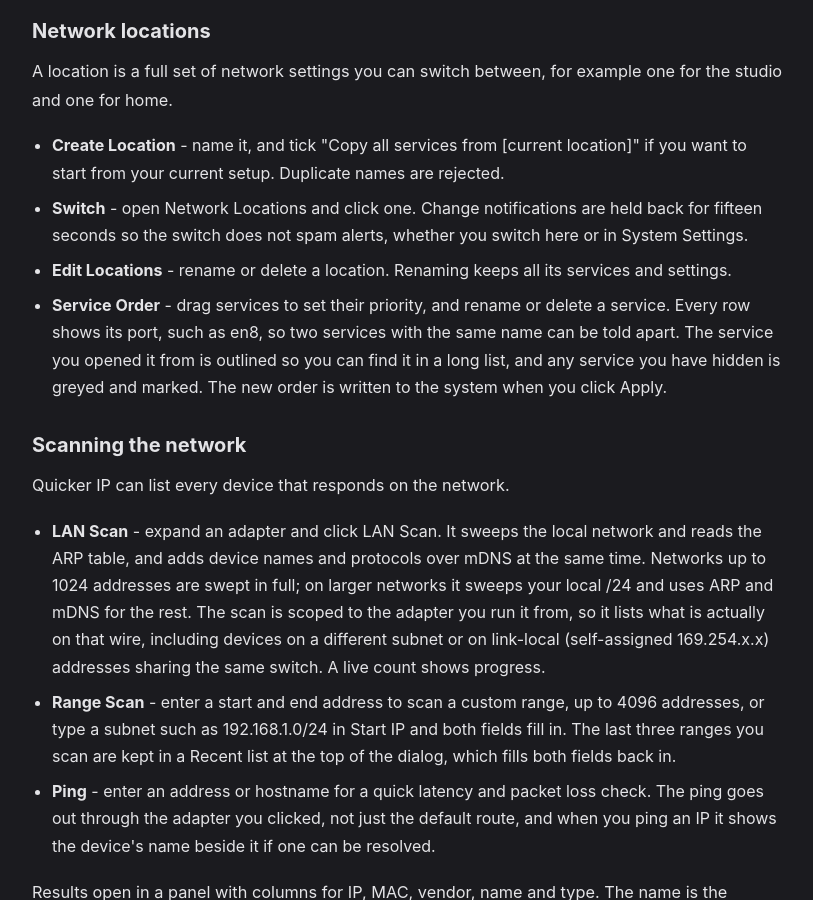
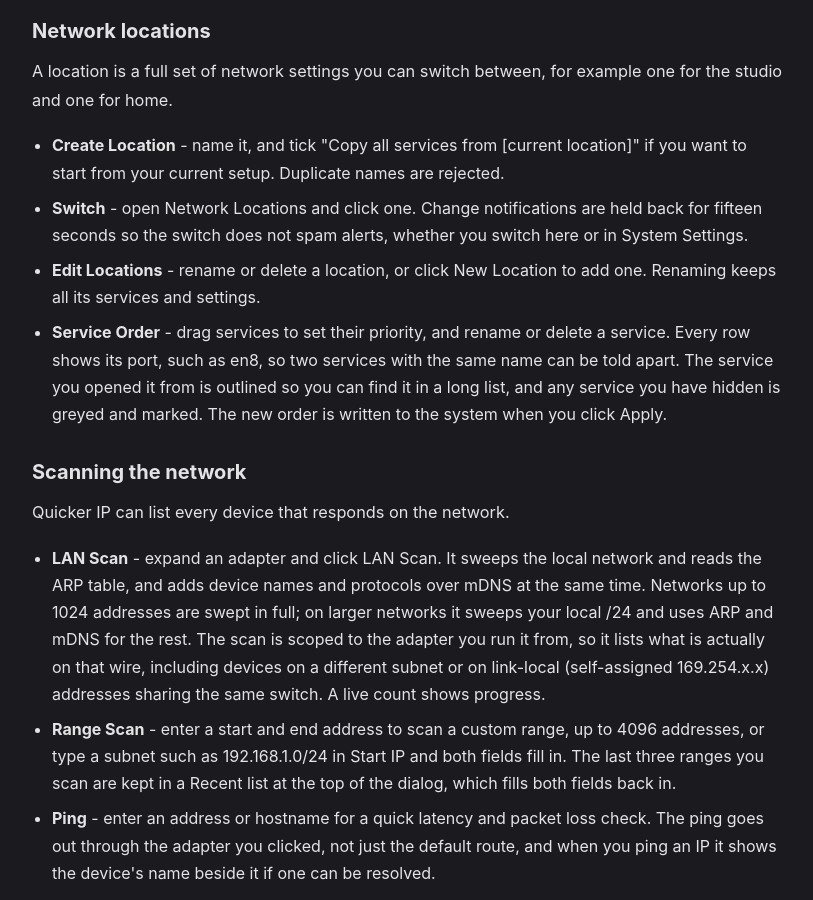
Before and after one commit to BSKapps/bskapps.github.io, a Jekyll site: the page articles/quicker-ip-guide/index.html, which Jekyll copies as it is, in a window 1280 px wide and 900 px high, scrolled down 3524 px. Shown: the whole window, without its empty margins (232-1045 px from the left). Built offline with Jekyll 4.4.1, drawn with Linux system fonts in a browser that asks for light colours.

Commit message:
QIP guide: Edit Locations gains a New Location button

```diff
--- a/articles/quicker-ip-guide/index.html
+++ b/articles/quicker-ip-guide/index.html
@@ -92,7 +92,7 @@
             <ul>
                 <li><strong>Create Location</strong> - name it, and tick "Copy all services from [current location]" if you want to start from your current setup. Duplicate names are rejected.</li>
                 <li><strong>Switch</strong> - open Network Locations and click one. Change notifications are held back for fifteen seconds so the switch does not spam alerts, whether you switch here or in System Settings.</li>
-                <li><strong>Edit Locations</strong> - rename or delete a location. Renaming keeps all its services and settings.</li>
+                <li><strong>Edit Locations</strong> - rename or delete a location, or click New Location to add one. Renaming keeps all its services and settings.</li>
                 <li><strong>Service Order</strong> - drag services to set their priority, and rename or delete a service. Every row shows its port, such as en8, so two services with the same name can be told apart. The service you opened it from is outlined so you can find it in a long list, and any service you have hidden is greyed and marked. The new order is written to the system when you click Apply.</li>
             </ul>
 
```
